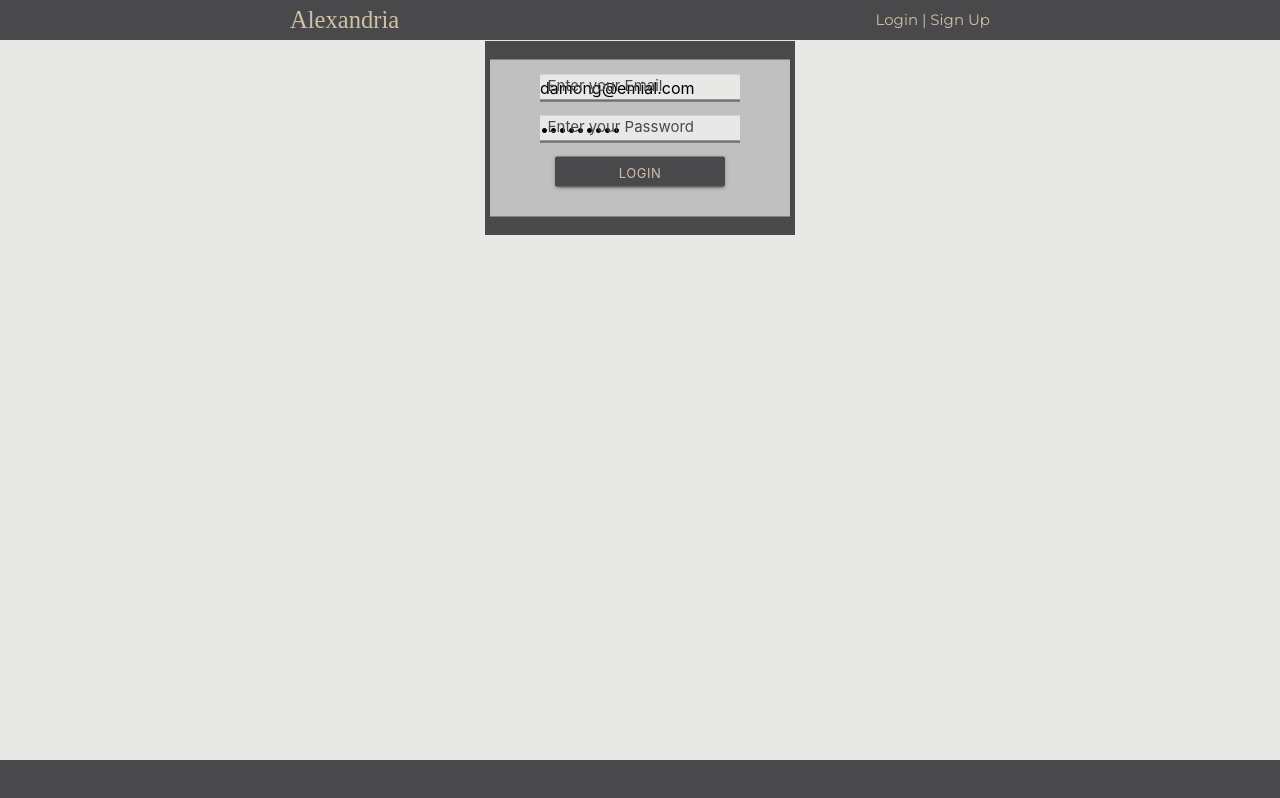
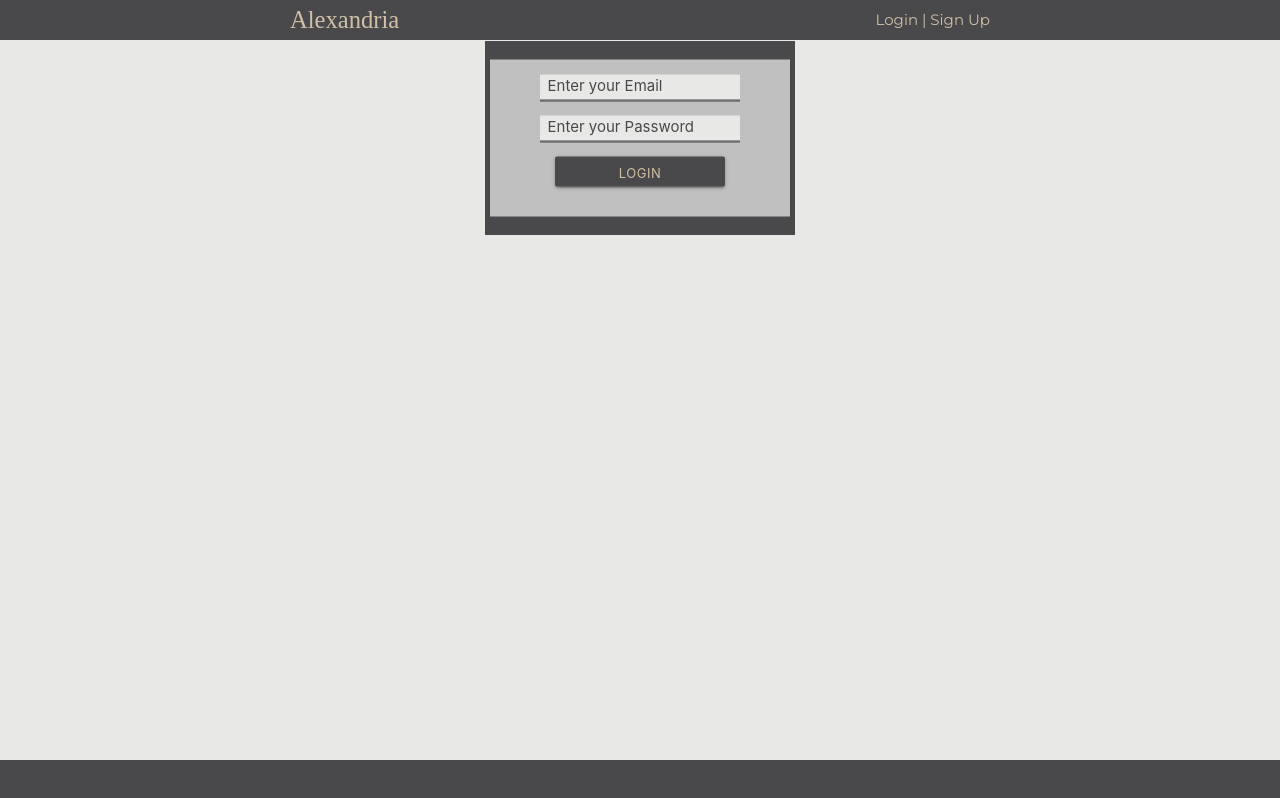
Before and after one commit to SheriffHobo/alex, a React (Create React App) app: page /login in a window 1280 px wide. Built offline with nearby package versions, Linux system fonts and the light colour scheme; a web font is replaced by a local one.

Commit message:
login cleanup

```diff
--- a/src/API/API.js
+++ b/src/API/API.js
@@ -1,6 +1,6 @@
 import { getCookie } from '../API/cookies';
-// const baseUrl = 'http://localhost:8080/api';
-const baseUrl = '/api';
+const baseUrl = 'http://localhost:8080/api';
+// const baseUrl = '/api';
 
 export default {
 	// USER
--- a/src/Components/Login/Login.js
+++ b/src/Components/Login/Login.js
@@ -3,8 +3,8 @@ import { Link, BrowserRouter, Redirect } from "react-router-dom";
 import "./LoginStyle.css"
 
 const Login = React.memo(props => {
-  const [ email, setEmail ] = useState('damong@emial.com');
-  const [ password, setPassword ] = useState('wa#%4dai3');
+  const [ email, setEmail ] = useState('');
+  const [ password, setPassword ] = useState('');
 
   if (props.loggedIn) {
     return <BrowserRouter><Redirect to='/me' /></BrowserRouter>
```
